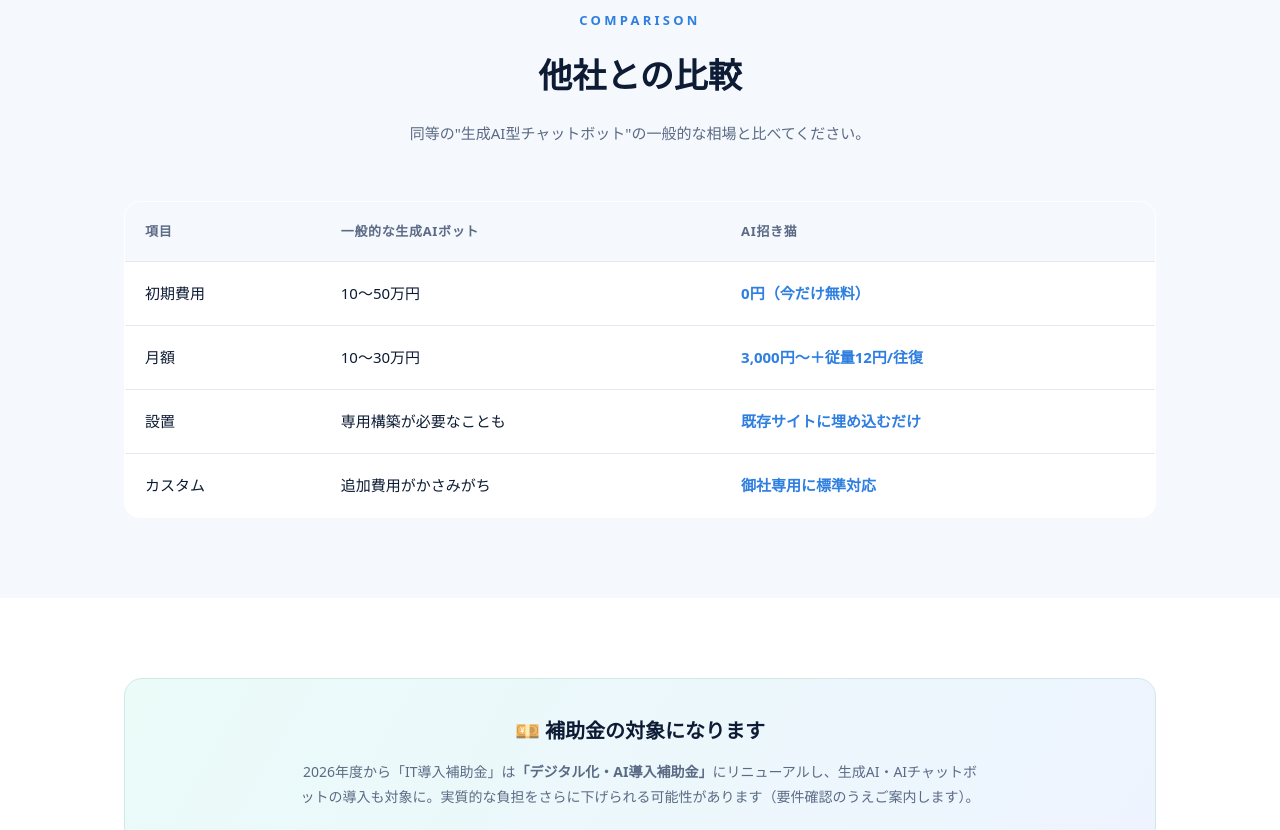
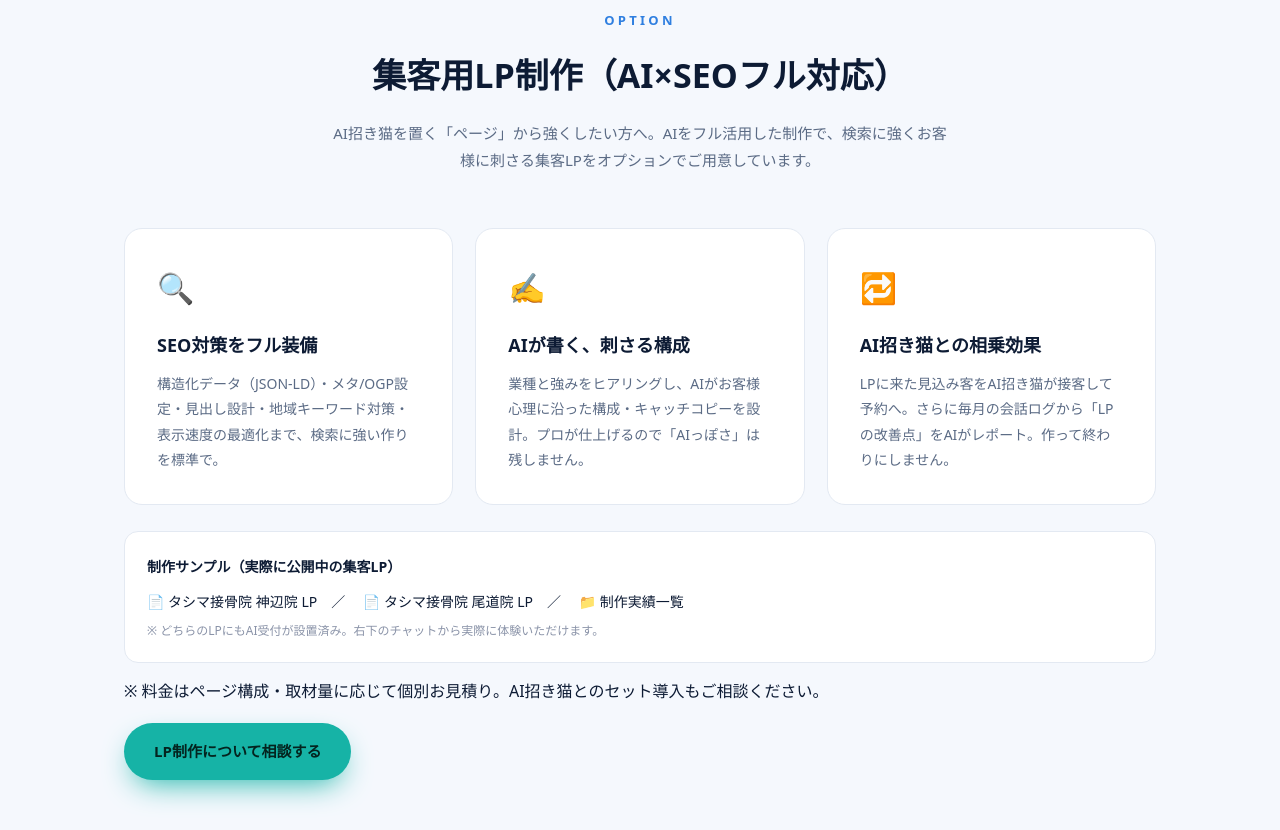
Before and after one commit to satoshiumeki-crypto/aibot, a plain HTML site: page index.html in a window 1280 px wide. Shown: the part 5240-6070 px from the top of the page. Drawn offline with Linux system fonts and the light colour scheme.

Commit message:
オプション: 集客用LP制作（AI×SEO）セクションをサンプル付きで追加

```diff
--- a/index.html
+++ b/index.html
@@ -207,6 +207,29 @@
     </div>
   </div></section>
 
+  <!-- オプション: 集客LP制作 -->
+  <section class="soft"><div class="wrap">
+    <div class="ey">OPTION</div>
+    <h2>集客用LP制作（AI×SEOフル対応）</h2>
+    <p class="sub-c">AI招き猫を置く「ページ」から強くしたい方へ。AIをフル活用した制作で、検索に強くお客様に刺さる集客LPをオプションでご用意しています。</p>
+    <div class="grid g3">
+      <div class="card"><div class="ic">🔍</div><h3>SEO対策をフル装備</h3><p>構造化データ（JSON-LD）・メタ/OGP設定・見出し設計・地域キーワード対策・表示速度の最適化まで、検索に強い作りを標準で。</p></div>
+      <div class="card"><div class="ic">✍️</div><h3>AIが書く、刺さる構成</h3><p>業種と強みをヒアリングし、AIがお客様心理に沿った構成・キャッチコピーを設計。プロが仕上げるので「AIっぽさ」は残しません。</p></div>
+      <div class="card"><div class="ic">🔁</div><h3>AI招き猫との相乗効果</h3><p>LPに来た見込み客をAI招き猫が接客して予約へ。さらに毎月の会話ログから「LPの改善点」をAIがレポート。作って終わりにしません。</p></div>
+    </div>
+    <div style="margin-top:26px;background:#fff;border:1px solid var(--line);border-radius:14px;padding:20px 22px">
+      <b style="font-size:14px">制作サンプル（実際に公開中の集客LP）</b>
+      <p style="margin-top:8px;font-size:14px">
+        📄 <a href="https://tashima-soken.co.jp/kannabe/" target="_blank" rel="noopener">タシマ接骨院 神辺院 LP</a>　／
+        📄 <a href="https://tashima-soken.co.jp/onomichi/" target="_blank" rel="noopener">タシマ接骨院 尾道院 LP</a>　／
+        📁 <a href="works/">制作実績一覧</a>
+      </p>
+      <p style="margin-top:6px;font-size:12px;color:#8a93a8">※ どちらのLPにもAI受付が設置済み。右下のチャットから実際に体験いただけます。</p>
+    </div>
+    <p class="note" style="margin-top:14px">※ 料金はページ構成・取材量に応じて個別お見積り。AI招き猫とのセット導入もご相談ください。</p>
+    <div style="margin-top:18px"><a href="#contact" class="btn btn-p">LP制作について相談する</a></div>
+  </div></section>
+
   <!-- 比較 -->
   <section class="soft"><div class="wrap">
     <div class="ey">COMPARISON</div>
```
